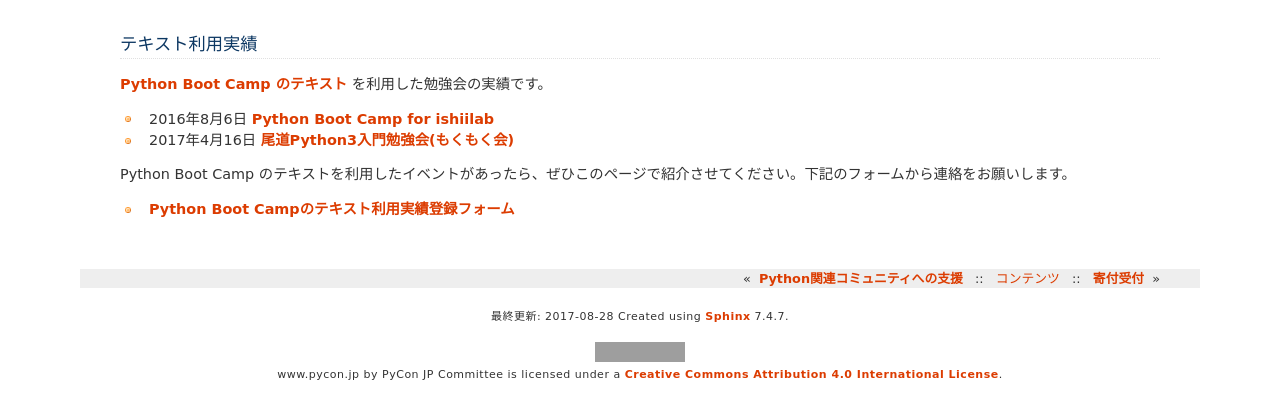
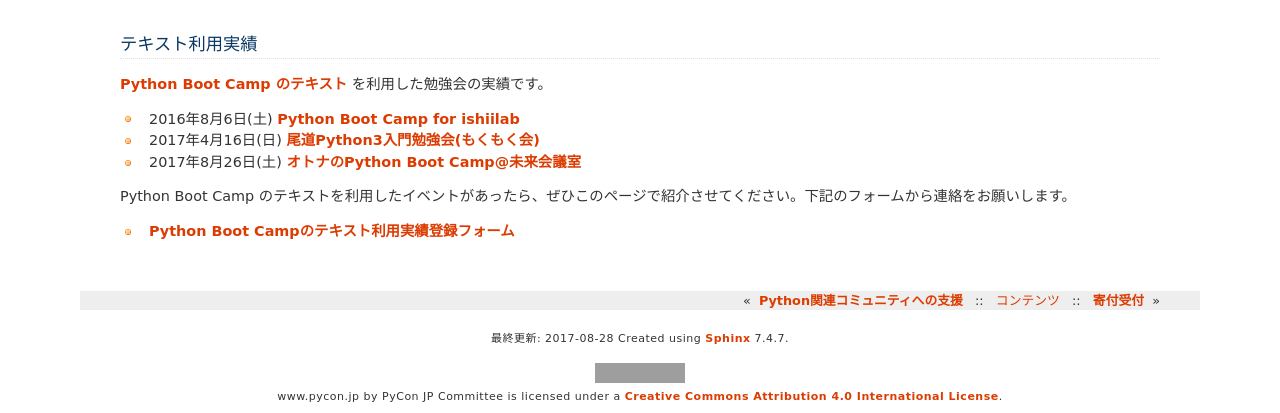
Before and after one commit to pyconjp/www.pycon.jp, a Sphinx documentation site: the page built from source/support/bootcamp.rst, in a window 1280 px wide and 900 px high, scrolled down 2274 px, cut to the strip 487-900 px from the top of the window. Built offline with Sphinx 7.4.7, drawn with Linux system fonts in a browser that asks for light colours; before the commit the page ends 3153 px from its top, so only the background shows below that; grey boxes are pictures that could not be loaded.

Commit message:
Python Boot Campテキストの利用実績に「オトナのPython Boot Camp」を追加

```diff
--- a/source/support/bootcamp.rst
+++ b/source/support/bootcamp.rst
@@ -231,8 +231,9 @@
 ================
 `Python Boot Camp のテキスト <http://pycamp.pycon.jp/textbook/index.html>`_ を利用した勉強会の実績です。
 
-* 2016年8月6日 `Python Boot Camp for ishiilab <http://hr-sano.net/blog/2016/08/08/python-boot-camp-for-ishiilab/>`_
-* 2017年4月16日 `尾道Python3入門勉強会(もくもく会) <https://onomiti-frontend.connpass.com/event/52409/>`_
+* 2016年8月6日(土) `Python Boot Camp for ishiilab <http://hr-sano.net/blog/2016/08/08/python-boot-camp-for-ishiilab/>`_
+* 2017年4月16日(日) `尾道Python3入門勉強会(もくもく会) <https://onomiti-frontend.connpass.com/event/52409/>`_
+* 2017年8月26日(土) `オトナのPython Boot Camp@未来会議室 <https://otona.connpass.com/event/62537/>`_
 
 Python Boot Camp のテキストを利用したイベントがあったら、ぜひこのページで紹介させてください。下記のフォームから連絡をお願いします。
 
```
